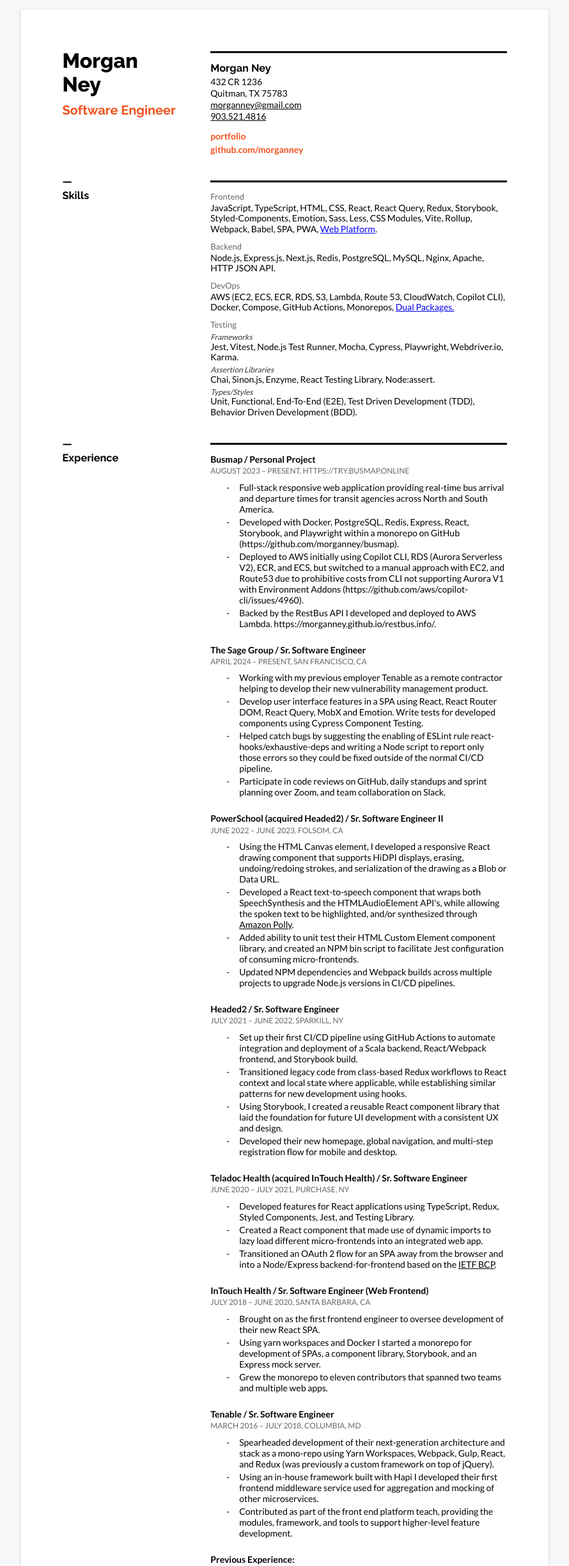
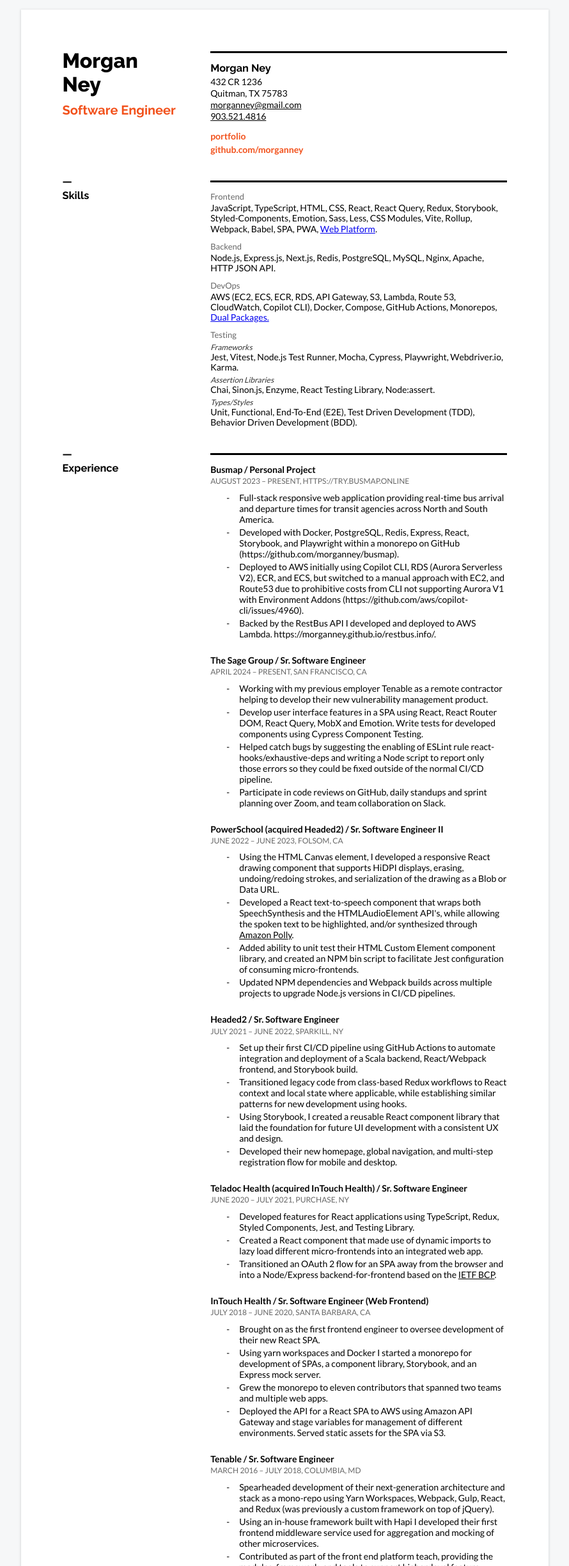
Before and after one commit to morganney/morgan.neys.info, a Next.js app: page /resume in a window 1280 px wide. Shown: the top 2447 px of the page at 64% size, without its empty margins (195-1085 px from the left). Built offline with nearby package versions, Linux system fonts and the light colour scheme.

Commit message:
feat: update res. (#34)

```diff
--- a/app/(professional)/resume/page.js
+++ b/app/(professional)/resume/page.js
@@ -67,8 +67,8 @@
           <article>
             <h5>DevOps</h5>
             <p>
-              AWS (EC2, ECS, ECR, RDS, S3, Lambda, Route 53, CloudWatch, Copilot CLI),
-              Docker, Compose, GitHub Actions, Monorepos,{' '}
+              AWS (EC2, ECS, ECR, RDS, API Gateway, S3, Lambda, Route 53, CloudWatch,
+              Copilot CLI), Docker, Compose, GitHub Actions, Monorepos,{' '}
               <a
                 target="_blank"
                 href="https://nodejs.org/api/packages.html#dual-commonjses-module-packages"
@@ -240,6 +240,11 @@
                 Grew the monorepo to eleven contributors that spanned two teams and
                 multiple web apps.
               </li>
+              <li>
+                Deployed the API for a React SPA to AWS using Amazon API Gateway and stage
+                variables for management of different environments. Served static assets
+                for the SPA via S3.
+              </li>
             </ul>
           </article>
           <article>
```
